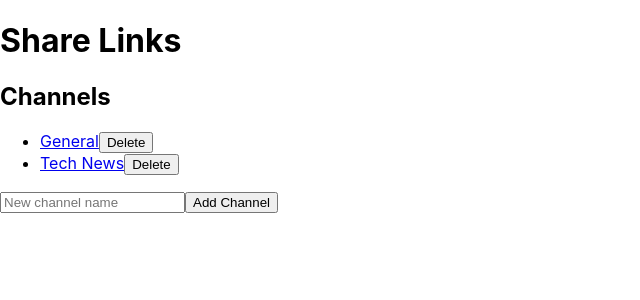
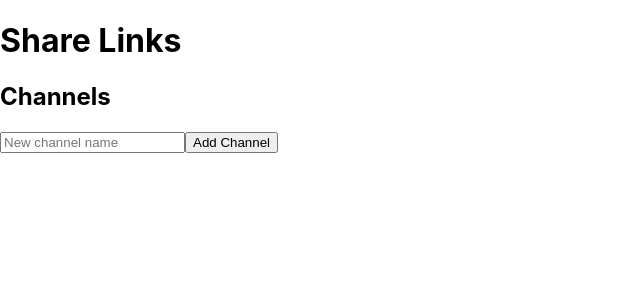
Before and after one commit to goggledefogger/react-share-links, a React (Create React App) app: page / in a window 1280 px wide. Shown: the top 300 px of the page, without its empty margins (0-640 px from the left). Built offline with nearby package versions, Linux system fonts and the light colour scheme.

Commit message:
add hooks and types

```diff
--- a/src/components/ChannelList.tsx
+++ b/src/components/ChannelList.tsx
@@ -1,33 +1,23 @@
 // src/components/ChannelList.tsx
 import React, { useState } from 'react';
 import { Link } from 'react-router-dom';
-
-interface Channel {
-  id: string;
-  name: string;
-}
+import { useChannels } from '../hooks/useChannels';
 
 const ChannelList: React.FC = () => {
-  const [channels, setChannels] = useState<Channel[]>([
-    { id: '1', name: 'General' },
-    { id: '2', name: 'Tech News' },
-  ]);
+  // rename object to channels
+  const { channelList: channels, setChannelList, addChannel } = useChannels();
 
   const [newChannelName, setNewChannelName] = useState('');
 
-  const addChannel = () => {
+  const addChannelFromUI = () => {
     if (newChannelName.trim()) {
-      const newChannel: Channel = {
-        id: Date.now().toString(),
-        name: newChannelName.trim(),
-      };
-      setChannels([...channels, newChannel]);
+      addChannel(newChannelName);
       setNewChannelName('');
     }
   };
 
   const deleteChannel = (id: string) => {
-    setChannels(channels.filter((channel) => channel.id !== id));
+    setChannelList(channels.filter((channel) => channel.id !== id));
   };
 
   return (
@@ -48,7 +38,7 @@ const ChannelList: React.FC = () => {
           onChange={(e) => setNewChannelName(e.target.value)}
           placeholder="New channel name"
         />
-        <button onClick={addChannel}>Add Channel</button>
+        <button onClick={addChannelFromUI}>Add Channel</button>
       </div>
     </div>
   );
--- /dev/null
+++ b/src/hooks/useChannels.ts
@@ -0,0 +1,27 @@
+import { useState } from 'react';
+import { Channel } from '../types';
+
+// hook that provides a way to access the state
+function useChannels() {
+  const [channelList, setChannelList] = useState<Channel[]>([]);
+
+  // place all the logic to CRUD channels
+
+  function addChannel(newChannelName: string) {
+    // existing channel list
+    const newChannel: Channel = {
+      id: Date.now().toString(),
+      name: newChannelName.trim(),
+    };
+    // call the API
+
+    // once i have the response, the response should be just the new channel
+    setChannelList([...channelList, newChannel]);
+  }
+
+  function deleteChannel(newChannelName: string) {}
+
+  return { channelList, setChannelList, addChannel, deleteChannel };
+}
+
+export { useChannels };
--- /dev/null
+++ b/src/types.ts
@@ -0,0 +1,4 @@
+export interface Channel {
+  id: string;
+  name: string;
+}
```
